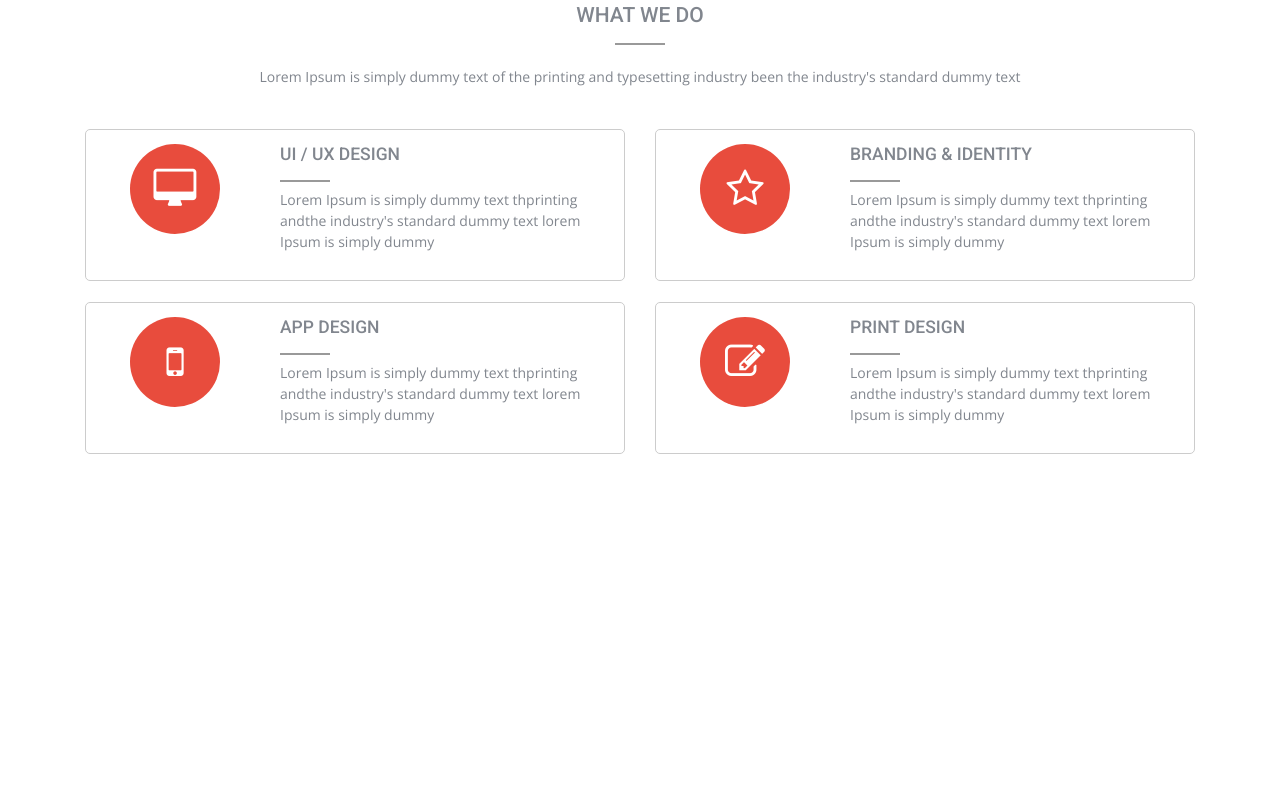
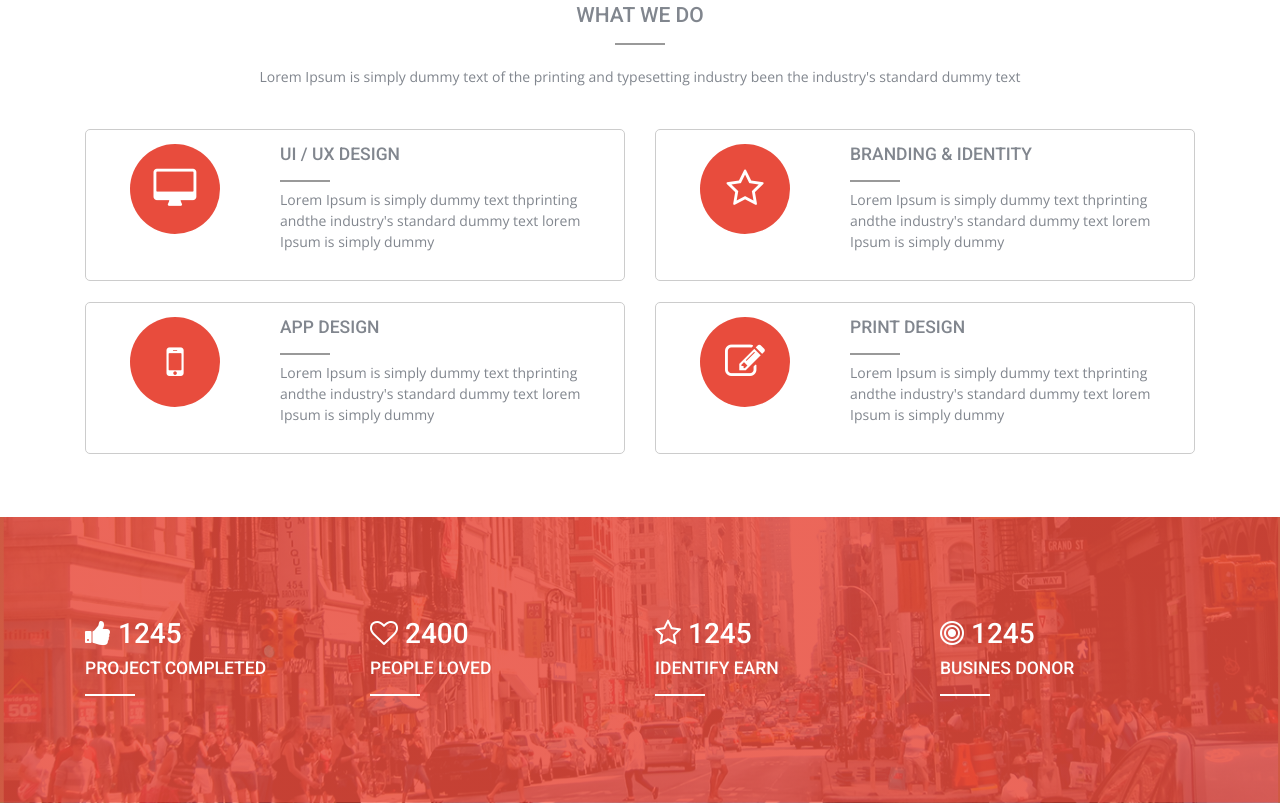
Before and after one commit to gittestvladan/Graxpo, a plain HTML site: page graxpo/public_html/index.html in a window 1280 px wide. Shown: the part 1262-2065 px from the top of the page. Before the commit the page ends 1779 px from the top, so only its background shows below. Drawn offline with nearby package versions, Linux system fonts and the light colour scheme.

Commit message:
Portfolio section finished

```diff
--- a/graxpo/public_html/css/style.css
+++ b/graxpo/public_html/css/style.css
@@ -37,6 +37,9 @@ h1,h2,h3,h4,h5,h6{
 }
 .dash.text-center:after{
     margin: 15px auto 0;
+}
+.dash-white:after{
+    background: #fff;
 }
 
 /*HEADER */
@@ -135,3 +138,12 @@ header{
     background: #fff;
     color:#E84C3D;
 }
+
+
+/*PORTFOLIO*/
+
+.portfolio{
+    padding: 100px 0;
+    background-size: cover;
+    background-position: center;
+}
--- a/graxpo/public_html/index.html
+++ b/graxpo/public_html/index.html
@@ -192,8 +192,47 @@
                 </div>
             </section>
 
-            <section class="portfolio">
-
+            <section class="portfolio text-white" id="portfolio" style="background-image: linear-gradient(to right, rgba(232,76,61,0.85), rgba(232,76,61,0.85)), url('img/services.jpg')">
+                <div class="container">
+                    <div class="row">
+                        <div class="col-6 col-md-3 mb-4 mb-md-0">
+                            <article class="portfolio-item">
+                                <h2>
+                                    <span class="fa fa-thumbs-up"></span>
+                                    <span>1245</span>
+                                </h2>
+                                <h5 class="dash dash-white text-uppercase">project completed</h5>
+                            </article>
+                        </div>
+                        <div class="col-6 col-md-3 mb-4 mb-md-0">
+                            <article class="portfolio-item">
+                                <h2>
+                                    <span class="fa fa-heart-o"></span>
+                                    <span>2400</span>
+                                </h2>
+                                <h5 class="dash dash-white text-uppercase">people loved</h5>
+                            </article>
+                        </div>
+                        <div class="col-6 col-md-3 mb-4 mb-md-0">
+                            <article class="portfolio-item">
+                                <h2>
+                                    <span class="fa fa-star-o"></span>
+                                    <span>1245</span>
+                                </h2>
+                                <h5 class="dash dash-white text-uppercase">identify earn</h5>
+                            </article>
+                        </div>
+                        <div class="col-6 col-md-3 mb-4 mb-md-0">
+                            <article class="portfolio-item">
+                                <h2>
+                                    <span class="fa fa-bullseye"></span>
+                                    <span>1245</span>
+                                </h2>
+                                <h5 class="dash dash-white text-uppercase">busines donor</h5>
+                            </article>
+                        </div>
+                    </div>
+                </div>
             </section>
 
 
```
Also changed, not shown: graxpo/public_html/img/services.jpg (added).
